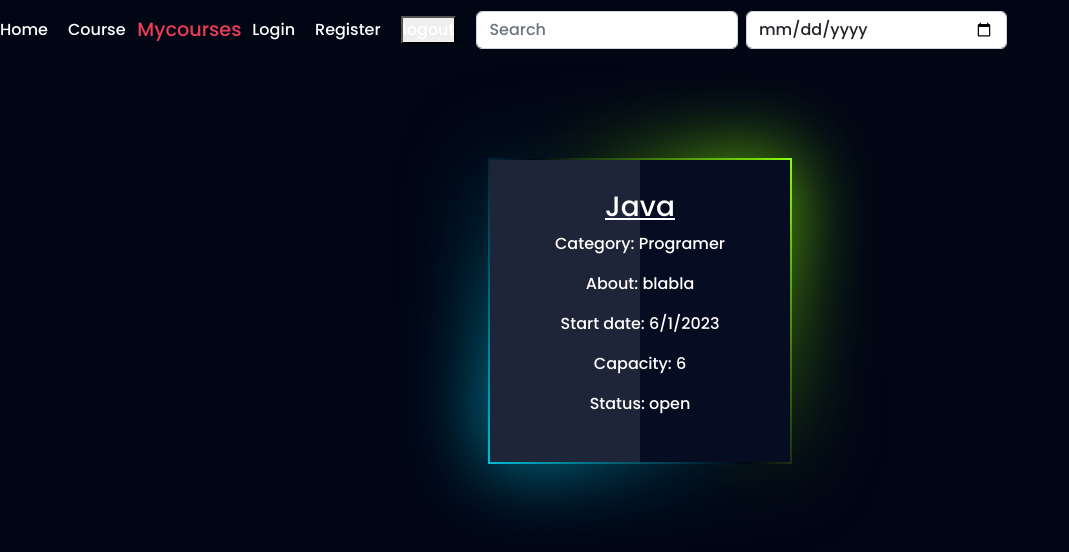
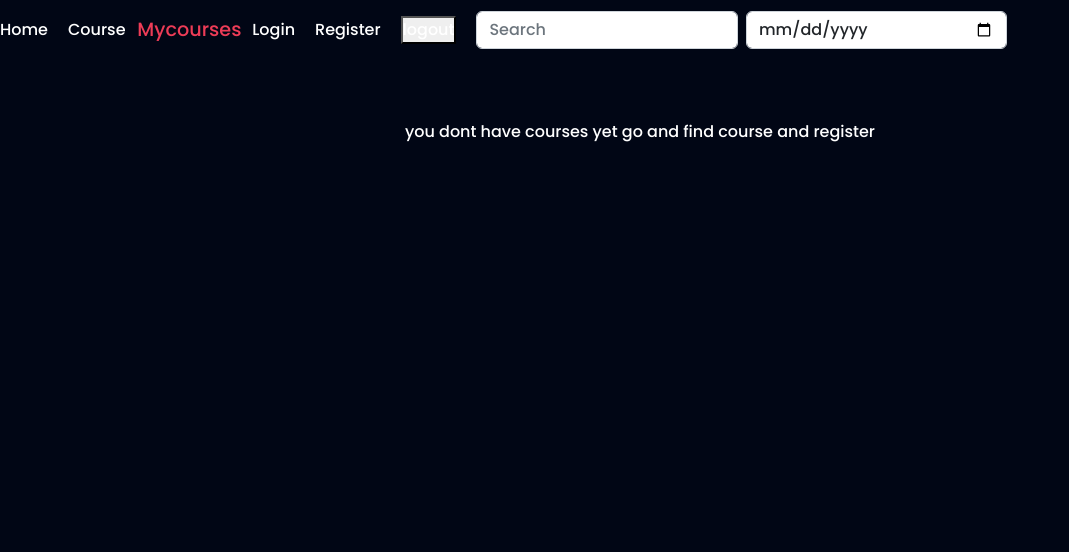
Before and after one commit to LiranAviani/Project, a React (Create React App) app: page /mycourses in a window 1280 px wide. Shown: the top 552 px of the page, without its empty margins (0-1069 px from the left). Built offline with nearby package versions, Linux system fonts and the light colour scheme.

Commit message:
filter mycourses

```diff
--- a/src/pages/course/MyCourses.jsx
+++ b/src/pages/course/MyCourses.jsx
@@ -8,10 +8,11 @@ export default function MyCourses() {
   return (
     <div className="courses-page">
       <ul className="list-courses">
-        {coursesA.filter(c => c.id === user.id)
+        {user.myCourse.length > 0 ? (coursesA.filter(c => user.myCourse.includes(c.id))
           .map((c) => (
             <Card key={c.id} course={c} />
-          ))}
+          ))) : (<div>you dont have courses yet go and find course and register</div>)}
+
       </ul>
     </div>
   )
```
